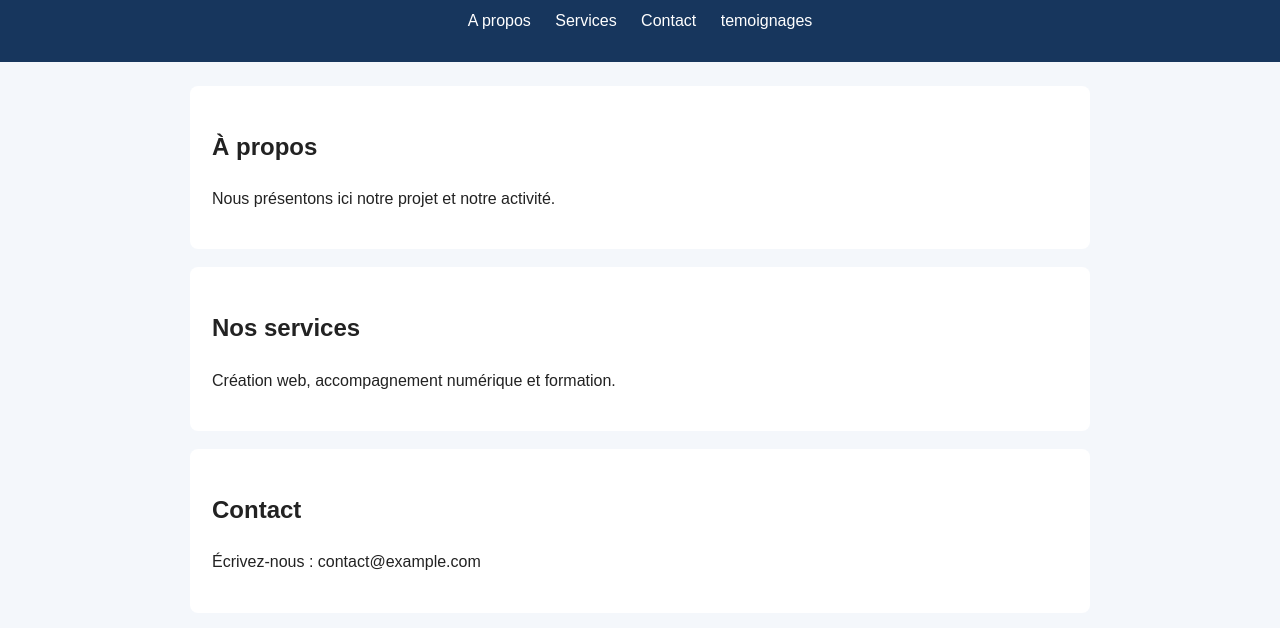
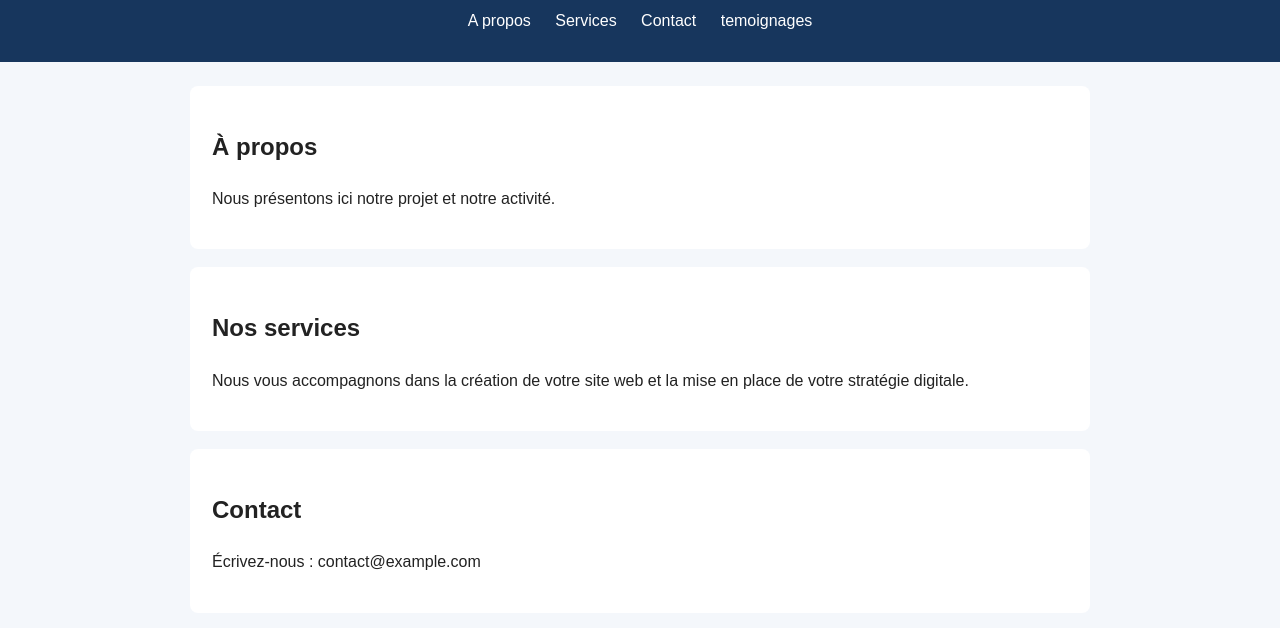
Before and after one commit to phant220/mon-site-web, a plain HTML site: page index.html in a window 1280 px wide. Shown: the part 114-742 px from the top of the page. Drawn offline with Linux system fonts and the light colour scheme.

Commit message:
feat(accueil): adapte le slogan sur la branchcce A

```diff
--- a/index.html
+++ b/index.html
@@ -24,8 +24,7 @@ activité.</p>
     </section>
     <section id="services">
       <h2>Nos services</h2>
-      <p>Création web, accompagnement numérique et
-formation.</p>
+      <p>Nous vous accompagnons dans la création de votre site web et la mise en place de votre stratégie digitale.</p>
     </section>
     <section id="contact">
       <h2>Contact</h2>
@@ -36,7 +35,8 @@ formation.</p>
         <p>phantome: je suis vraiment satisfait par la qualite de leur cafe</p>
     </section>
   </main>
-  <footer><p>© 2026 MonSiteWeb</p></footer>
+  <footer>
+    <p>© 2026 MonSiteWeb</p></footer>
     </main>
 
 </body>
```
